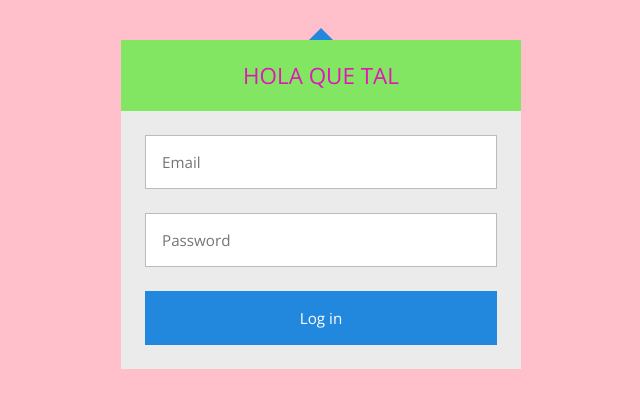
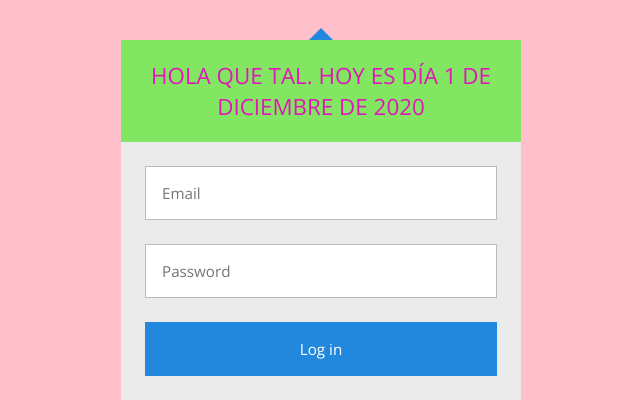
Before and after one commit to cristinagreche/practica_dados_apache, a PHP site: page / in a window 1280 px wide. Shown: the top 420 px of the page, without its empty margins (319-959 px from the left). Run offline with PHP 8.4, Linux system fonts and the light colour scheme.

Commit message:
commit1 del 1-dic-20

```diff
--- a/index.php
+++ b/index.php
@@ -34,7 +34,7 @@ echo'<!DOCTYPE html>
 <div class="login">
 <div class="login-triangle"></div>
 
-<h2 class="login-header">hola que tal</h2>
+<h2 class="login-header">hola que tal. Hoy es día 1 de diciembre de 2020</h2>
 
 <form class="login-container" action="index.php" method="post">
   <p><input name="email" type="email" placeholder="Email"></p>
```
